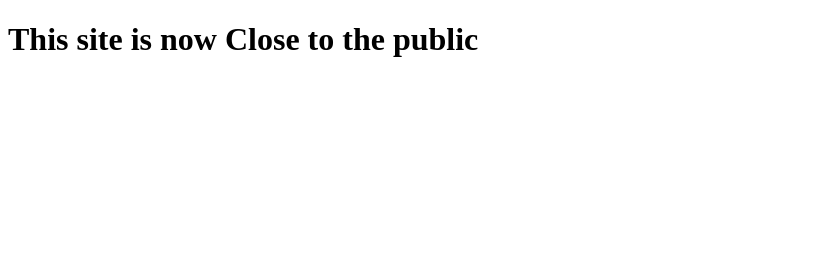
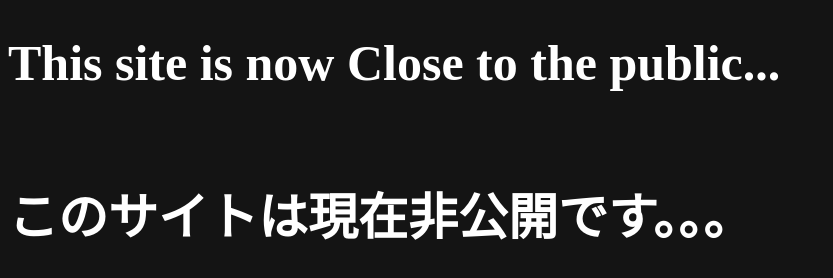
Before and after one commit to takoyaki88e/takoyaki88e.github.io, a plain HTML site: page index.html in a window 1280 px wide. Shown: the whole page, without its empty margins (0-833 px from the left). Drawn offline with Linux system fonts and the light colour scheme.

Commit message:
Update index.html

```diff
--- a/index.html
+++ b/index.html
@@ -1,17 +1,16 @@
 <!DOCTYPE html>
-<html lang="ja" dir="ltr">
+<html lang="ja">
 
 	<head>
 		<meta charset="utf-8">
-		<link rel="stylesheet" href="">
-		<script type="text/javascript" src="./test.js">
-
-		</script>
+		<link rel="stylesheet" href="./style.css">
 		<title>This site is Private</title>
 	</head>
 
 	<body>
-		<h1>This site is now Close to the public</h1>
+		<h1>This site is now Close to the public...</h1>
+		<br>
+		<h1>このサイトは現在非公開です。。。</h1>
 	</body>
 
 </html>
--- /dev/null
+++ b/style.css
@@ -0,0 +1,8 @@
+body{
+	color: white;
+	background-color: rgba(20, 20, 20, 1);
+}
+
+h1 {
+	font-size: 50px;
+}
```
